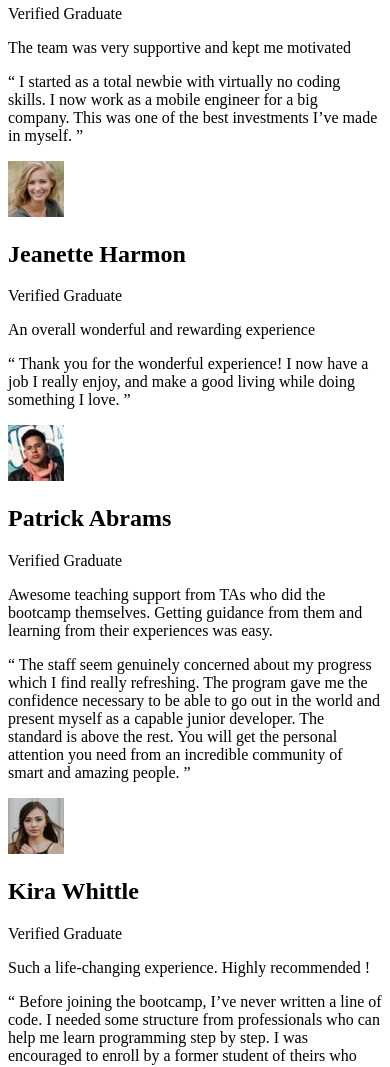
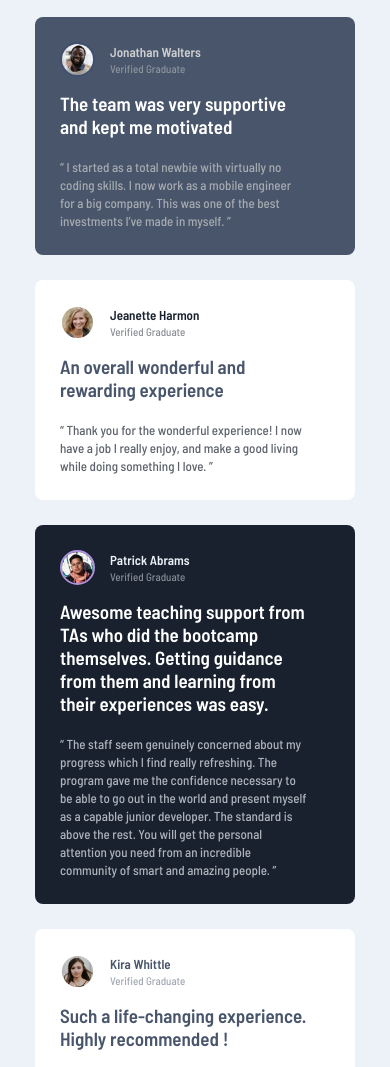
Before and after one commit to StephaneR81/Testimonials_grid_section_main, a plain HTML site: page index.html in a window 390 px wide. Shown: the part 521-1588 px from the top of the page. Drawn offline with nearby package versions, Linux system fonts and the light colour scheme; files that its build step writes are made by us from their sources.

Commit message:
Made mobile styles

```diff
--- a/assets/styles/styles.scss
+++ b/assets/styles/styles.scss
@@ -0,0 +1,167 @@
+// Colors primary
+$moderateViolet: hsl(263, 55%, 52%);
+$veryDarkGrayishBlue: hsl(217, 19%, 35%);
+$veryDarkBlackishBlue: hsl(219, 29%, 14%);
+$white: hsl(0, 0%, 100%);
+
+// Neutral
+$lightGray: hsl(0, 0%, 81%);
+$lightGrayishBlue: hsl(210, 46%, 95%);
+
+// Mixin
+@mixin picture-border($color) {
+    .picture {
+        border-color: lighten($color, 20);
+    }
+}
+
+@mixin title ($color) {
+    h2 {
+        color: $color;
+    }
+
+    span {
+        color: $color;
+        opacity: 50%;
+    }
+
+    p:nth-child(3) {
+        color: $color;
+        opacity: 70%;
+    }
+}
+
+// Reset CSS
+* {
+    box-sizing: border-box;
+}
+
+html,
+body {
+    min-height: 100vh;
+    margin: 0;
+    padding: 0;
+}
+
+body {
+    font-family: 'Barlow Semi Condensed', Arial, Helvetica, sans-serif;
+    font-size: 13px;
+    background-color: $lightGrayishBlue;
+}
+
+h2,
+p,
+article {
+    margin: 0;
+    padding: 0;
+}
+
+
+// MOBILE
+main {
+    display: flex;
+    flex-direction: column;
+    align-items: center;
+    justify-content: center;
+    padding: 50px 0;
+}
+
+.cards {
+    display: flex;
+    flex-direction: column;
+
+    .card:nth-child(1) {
+        @include title($lightGrayishBlue);
+        @include picture-border($moderateViolet);
+        background: $moderateViolet;
+        background-image: url(/assets/img/bg-pattern-quotation.svg);
+        background-repeat: no-repeat;
+        background-position: right 33px top;
+
+    }
+
+    .card:nth-child(2) {
+        @include title($lightGray);
+        @include picture-border($veryDarkBlackishBlue);
+        background-color: $veryDarkGrayishBlue;
+    }
+
+    .card:nth-child(3) {
+        @include title($veryDarkBlackishBlue);
+        @include picture-border($white);
+        background-color: $white;
+
+        p:nth-child(2) {
+            color: $veryDarkGrayishBlue;
+        }
+    }
+
+    .card:nth-child(4) {
+        @include title($lightGrayishBlue);
+        @include picture-border($moderateViolet);
+        background-color: $veryDarkBlackishBlue;
+    }
+}
+
+.card {
+    position: relative;
+    width: 320px;
+    margin-top: 25px;
+    padding: 25px;
+    background-color: $lightGray;
+    border-radius: 8px;
+
+    &__header {
+        display: flex;
+        align-items: center;
+
+        .picture {
+            width: 35px;
+            height: 35px;
+            margin-right: 15px;
+            border-radius: 50%;
+            border: 2px solid;
+        }
+
+        h2 {
+            font-weight: 600;
+            font-size: 13px;
+        }
+
+        span {
+            font-weight: 500;
+            font-size: 11px;
+        }
+    }
+
+    & p:nth-child(2) {
+        width: 248px;
+        margin-top: 15px;
+        font-size: 19px;
+        font-weight: 600;
+        color: $white;
+    }
+
+    & p:nth-child(3) {
+        width: 248px;
+        margin-top: 20px;
+        line-height: 18px;
+    }
+}
+
+// Kira's card
+.last-card {
+    background-color: $white;
+    @include title($veryDarkGrayishBlue);
+    @include picture-border($white);
+
+    p:nth-child(2) {
+        color: $veryDarkGrayishBlue;
+    }
+}
+
+
+
+
+// DESKTOP
+@media screen and (min-width: 1440px) {}
--- a/index.html
+++ b/index.html
@@ -27,7 +27,7 @@
                 <article class="card">
                     <!-- Picture and titles wrapper -->
                     <div class="card__header">
-                        <img width="56" height="56"
+                        <img class="picture" width="56" height="56"
                             src="./assets/img/image-daniel.jpg" alt="Daniel
                             Clifford's picture">
                         <!-- Titles wrapper -->
@@ -54,7 +54,7 @@
                 <article class="card">
                     <!-- Picture and titles wrapper -->
                     <div class="card__header">
-                        <img width="56" height="56"
+                        <img class="picture" width="56" height="56"
                             src="./assets/img/image-jonathan.jpg" alt="Jonathan
                             Walters's picture">
                         <!-- Titles wrapper -->
@@ -74,7 +74,7 @@
                 <article class="card">
                     <!-- Picture and titles wrapper -->
                     <div class="card__header">
-                        <img width="56" height="56"
+                        <img class="picture" width="56" height="56"
                             src="./assets/img/image-jeanette.jpg" alt="Jeanette
                             Harmon's picture">
                         <!-- Titles wrapper -->
@@ -93,7 +93,7 @@
                 <article class="card">
                     <!-- Picture and titles wrapper -->
                     <div class="card__header">
-                        <img width="56" height="56"
+                        <img class="picture" width="56" height="56"
                             src="./assets/img/image-patrick.jpg" alt="Patrick
                             Abrams's picture">
                         <!-- Titles wrapper -->
@@ -116,10 +116,10 @@
             </div>
 
             <!-- Kira Whittle's card -->
-            <article class="card">
+            <article class="card last-card">
                 <!-- Picture and titles wrapper -->
                 <div class="card__header">
-                    <img width="56" height="56"
+                    <img class="picture" width="56" height="56"
                         src="./assets/img/image-kira.jpg" alt="Kira Whittle's
                         picture">
                     <!-- Titles wrapper -->
```
Also changed, not shown: assets/styles/styles.css (added), assets/styles/styles.min.css (added).
